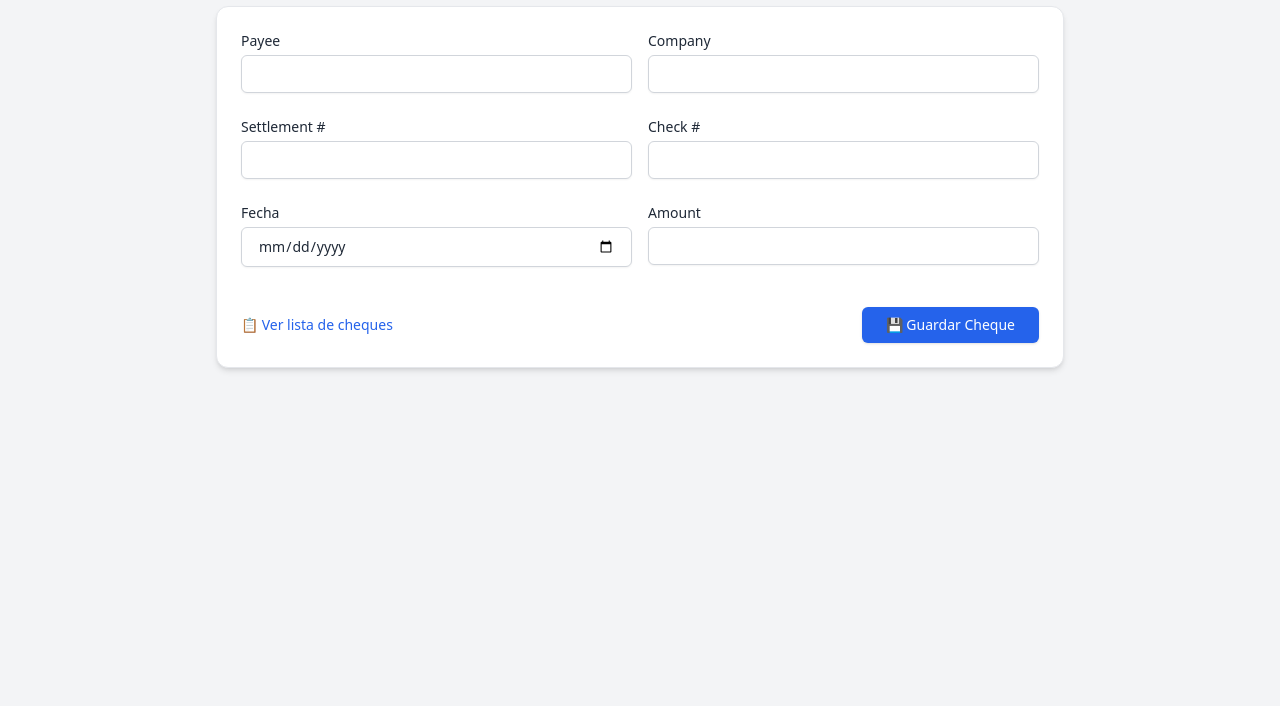
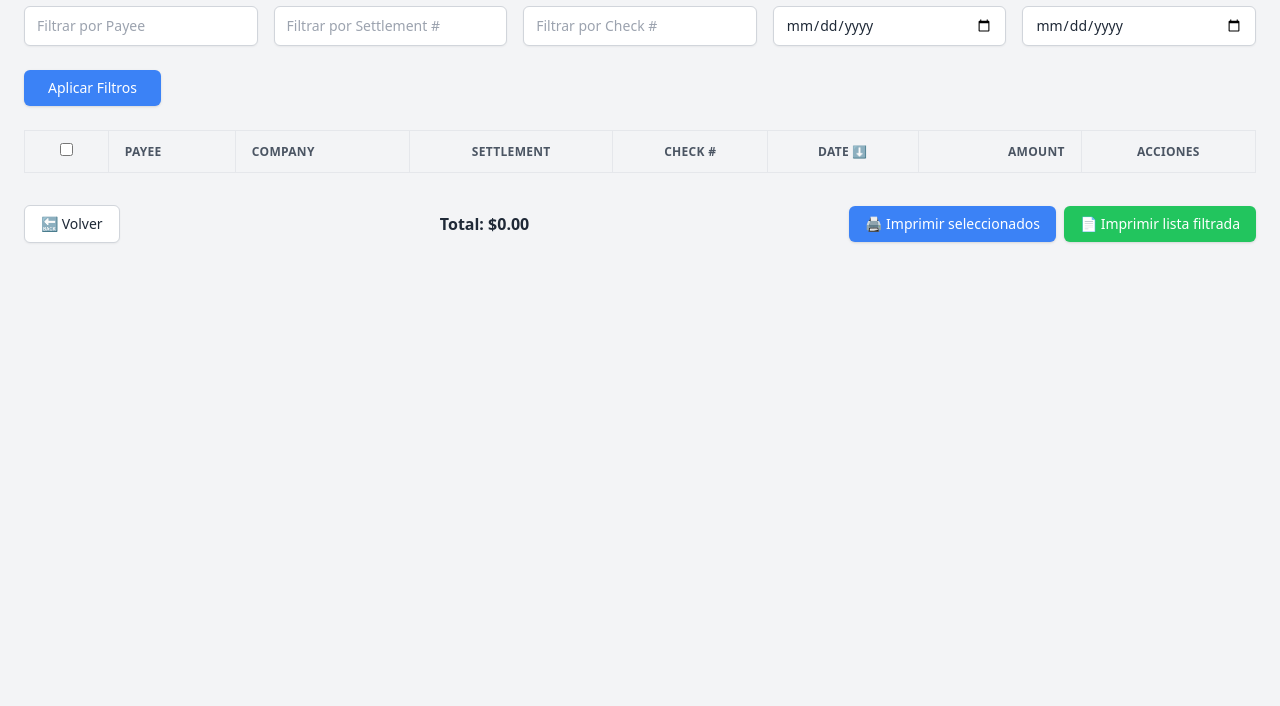
Before and after one commit to BenGanzo/chequefirebase-project, a plain HTML site: page public/index.html in a window 1280 px wide. Shown: the part 94-800 px from the top of the page. Drawn offline with nearby package versions, Linux system fonts and the light colour scheme; no server answers.

Commit message:
Restaurando index.html y lista.html a versión funcional original

```diff
--- a/public/index.html
+++ b/public/index.html
@@ -3,59 +3,85 @@
 <head>
   <meta charset="UTF-8" />
   <meta name="viewport" content="width=device-width, initial-scale=1.0" />
-  <title>Crear Cheque</title>
+  <title>Lista Moderna</title>
   <script src="https://cdn.tailwindcss.com"></script>
 </head>
 <body class="bg-gray-100 text-gray-800 font-sans">
-  <div class="max-w-4xl mx-auto py-10 px-6">
+  <div class="max-w-7xl mx-auto py-10 px-6">
+    <!-- Encabezado -->
     <h1 class="text-3xl font-semibold tracking-tight mb-6 flex items-center gap-2">
-      🧾 <span>Crear Cheque</span>
+      📋 <span>Lista de Cheques</span>
     </h1>
 
-    <form id="chequeForm" class="bg-white p-6 rounded-xl shadow-md space-y-6 border border-gray-200">
-      <div class="grid grid-cols-1 md:grid-cols-2 gap-4">
-        <div>
-          <label for="payee" class="block text-sm font-medium mb-1">Payee</label>
-          <input id="payee" name="payee" type="text" required class="w-full border border-gray-300 rounded-md px-4 py-2 text-sm shadow-sm focus:ring-blue-500 focus:border-blue-500" />
-        </div>
+    <!-- Filtros -->
+    <div class="grid grid-cols-1 md:grid-cols-5 gap-4 mb-6">
+      <input id="filterPayee" type="text" placeholder="Filtrar por Payee" class="bg-white border border-gray-300 rounded-md px-3 py-2 text-sm shadow-sm focus:ring-blue-400 focus:border-blue-400" />
+      <input id="filterSettlement" type="text" placeholder="Filtrar por Settlement #" class="bg-white border border-gray-300 rounded-md px-3 py-2 text-sm shadow-sm focus:ring-blue-400 focus:border-blue-400" />
+      <input id="filterCheckNum" type="text" placeholder="Filtrar por Check #" class="bg-white border border-gray-300 rounded-md px-3 py-2 text-sm shadow-sm focus:ring-blue-400 focus:border-blue-400" />
+      <input id="filterStartDate" type="date" class="bg-white border border-gray-300 rounded-md px-3 py-2 text-sm shadow-sm focus:ring-blue-400 focus:border-blue-400" />
+      <input id="filterEndDate" type="date" class="bg-white border border-gray-300 rounded-md px-3 py-2 text-sm shadow-sm focus:ring-blue-400 focus:border-blue-400" />
+    </div>
 
-        <div>
-          <label for="company" class="block text-sm font-medium mb-1">Company</label>
-          <input id="company" name="company" type="text" class="w-full border border-gray-300 rounded-md px-4 py-2 text-sm shadow-sm focus:ring-blue-500 focus:border-blue-500" />
-        </div>
+    <div class="mb-6">
+      <button id="applyFilters" class="bg-blue-500 hover:bg-blue-600 text-white text-sm px-6 py-2 rounded-md font-medium shadow">Aplicar Filtros</button>
+    </div>
+
+    <!-- Tabla -->
+    <div class="overflow-x-auto">
+      <table class="min-w-full bg-white rounded-xl shadow-sm border border-gray-200">
+        <thead>
+          <tr class="bg-gray-100 text-xs font-semibold text-gray-600 uppercase tracking-wide border-b border-gray-200">
+            <th class="px-4 py-3 text-center border-r border-gray-200"><input type="checkbox" id="selectAll" /></th>
+            <th class="px-4 py-3 text-left border-r border-gray-200">Payee</th>
+            <th class="px-4 py-3 text-left border-r border-gray-200">Company</th>
+            <th class="px-4 py-3 text-center border-r border-gray-200">Settlement</th>
+            <th class="px-4 py-3 text-center border-r border-gray-200">Check #</th>
+            <th id="sortDateHeader" class="px-4 py-3 text-center cursor-pointer hover:bg-gray-50 border-r border-gray-200">
+              Date <span id="dateSortIcon">⬇️</span>
+            </th>
+            <th class="px-4 py-3 text-right border-r border-gray-200">Amount</th>
+            <th class="px-4 py-3 text-center">Acciones</th>
+          </tr>
+        </thead>
+        <tbody id="tableBody" class="divide-y divide-gray-200 bg-white text-sm">
+          <!-- Cheques renderizados dinámicamente -->
+        </tbody>
+      </table>
+    </div>
+
+    <!-- Controles -->
+    <div class="mt-8 flex flex-col md:flex-row justify-between items-center gap-4">
+      <button onclick="window.location.href='formulario.html'" class="bg-white border border-gray-300 hover:bg-gray-50 text-sm px-4 py-2 rounded-md shadow-sm">🔙 Volver</button>
+
+      <p class="text-base font-semibold">Total: $<span id="totalAmount">0.00</span></p>
+
+      <div class="flex gap-2">
+        <button id="printSelected" class="bg-blue-500 hover:bg-blue-600 text-white text-sm px-4 py-2 rounded-md shadow">🖨️ Imprimir seleccionados</button>
+        <button id="printFilteredList" class="bg-green-500 hover:bg-green-600 text-white text-sm px-4 py-2 rounded-md shadow">📄 Imprimir lista filtrada</button>
       </div>
-
-      <div class="grid grid-cols-1 md:grid-cols-2 gap-4">
-        <div>
-          <label for="settlement" class="block text-sm font-medium mb-1">Settlement #</label>
-          <input id="settlement" name="settlement" type="text" required class="w-full border border-gray-300 rounded-md px-4 py-2 text-sm shadow-sm focus:ring-blue-500 focus:border-blue-500" />
-        </div>
-
-        <div>
-          <label for="checknum" class="block text-sm font-medium mb-1">Check #</label>
-          <input id="checknum" name="checknum" type="text" required class="w-full border border-gray-300 rounded-md px-4 py-2 text-sm shadow-sm focus:ring-blue-500 focus:border-blue-500" />
-        </div>
-      </div>
-
-      <div class="grid grid-cols-1 md:grid-cols-2 gap-4">
-        <div>
-          <label for="date" class="block text-sm font-medium mb-1">Fecha</label>
-          <input id="date" name="date" type="date" required class="w-full border border-gray-300 rounded-md px-4 py-2 text-sm shadow-sm focus:ring-blue-500 focus:border-blue-500" />
-        </div>
-
-        <div>
-          <label for="amount" class="block text-sm font-medium mb-1">Amount</label>
-          <input id="amount" name="amount" type="number" step="0.01" required class="w-full border border-gray-300 rounded-md px-4 py-2 text-sm shadow-sm focus:ring-blue-500 focus:border-blue-500" />
-        </div>
-      </div>
-
-      <div class="flex justify-between items-center pt-4">
-        <a href="lista.html" class="text-sm text-blue-600 hover:underline">📋 Ver lista de cheques</a>
-        <button type="submit" class="bg-blue-600 hover:bg-blue-700 text-white text-sm px-6 py-2 rounded-md shadow">💾 Guardar Cheque</button>
-      </div>
-    </form>
+    </div>
   </div>
 
-  <script type="module" src="save-cheque.js"></script>
+  <!-- Ordenar por fecha -->
+  <script>
+    document.addEventListener('DOMContentLoaded', () => {
+      const sortDateHeader = document.getElementById('sortDateHeader');
+      const dateSortIcon = document.getElementById('dateSortIcon');
+
+      const savedSortAsc = localStorage.getItem('sortDateAsc') === 'true';
+      dateSortIcon.textContent = savedSortAsc ? '⬆️' : '⬇️';
+
+      sortDateHeader.addEventListener('click', () => {
+        const current = localStorage.getItem('sortDateAsc') === 'true';
+        const newValue = !current;
+        localStorage.setItem('sortDateAsc', newValue);
+        dateSortIcon.textContent = newValue ? '⬆️' : '⬇️';
+        if (typeof renderTable === 'function') renderTable();
+      });
+    });
+  </script>
+
+  <!-- Script principal -->
+  <script type="module" src="app.js"></script>
 </body>
 </html>
```
